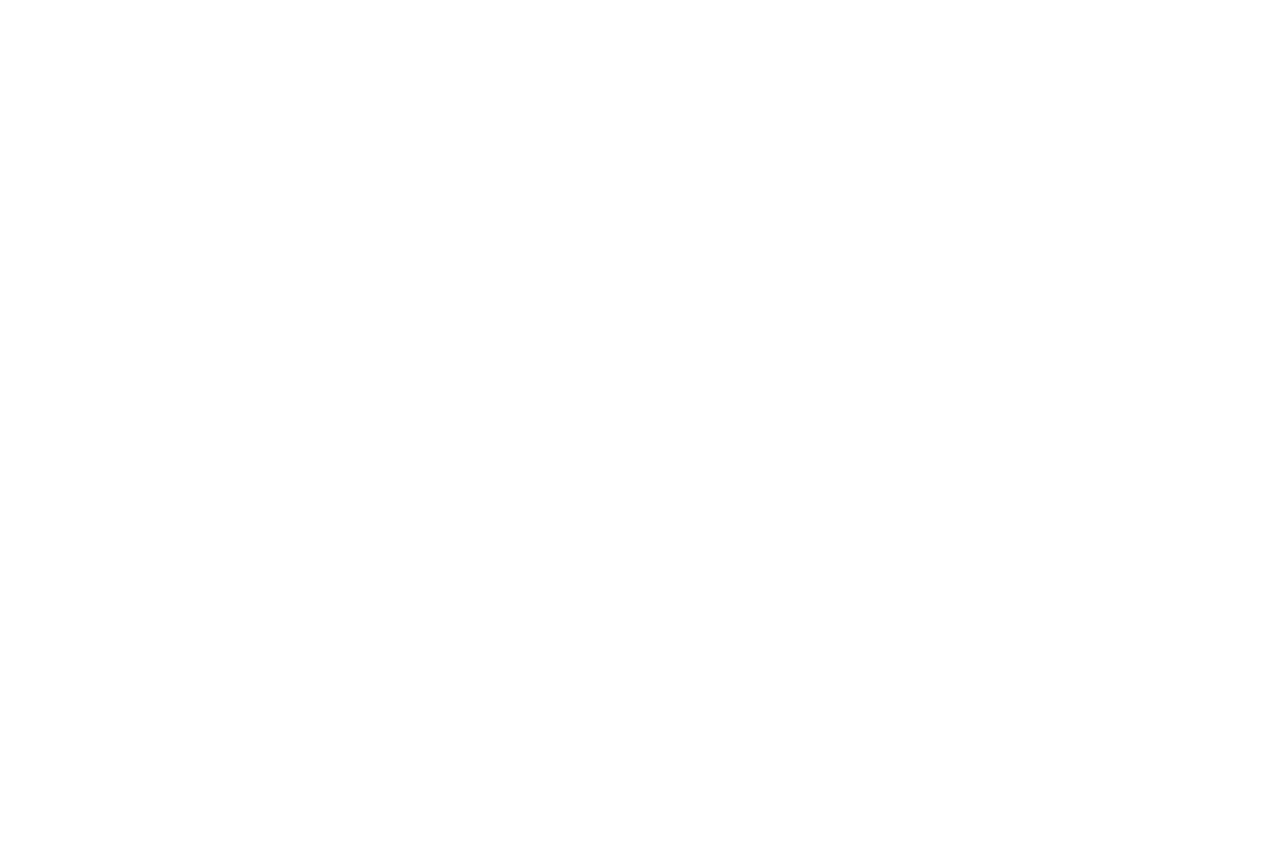
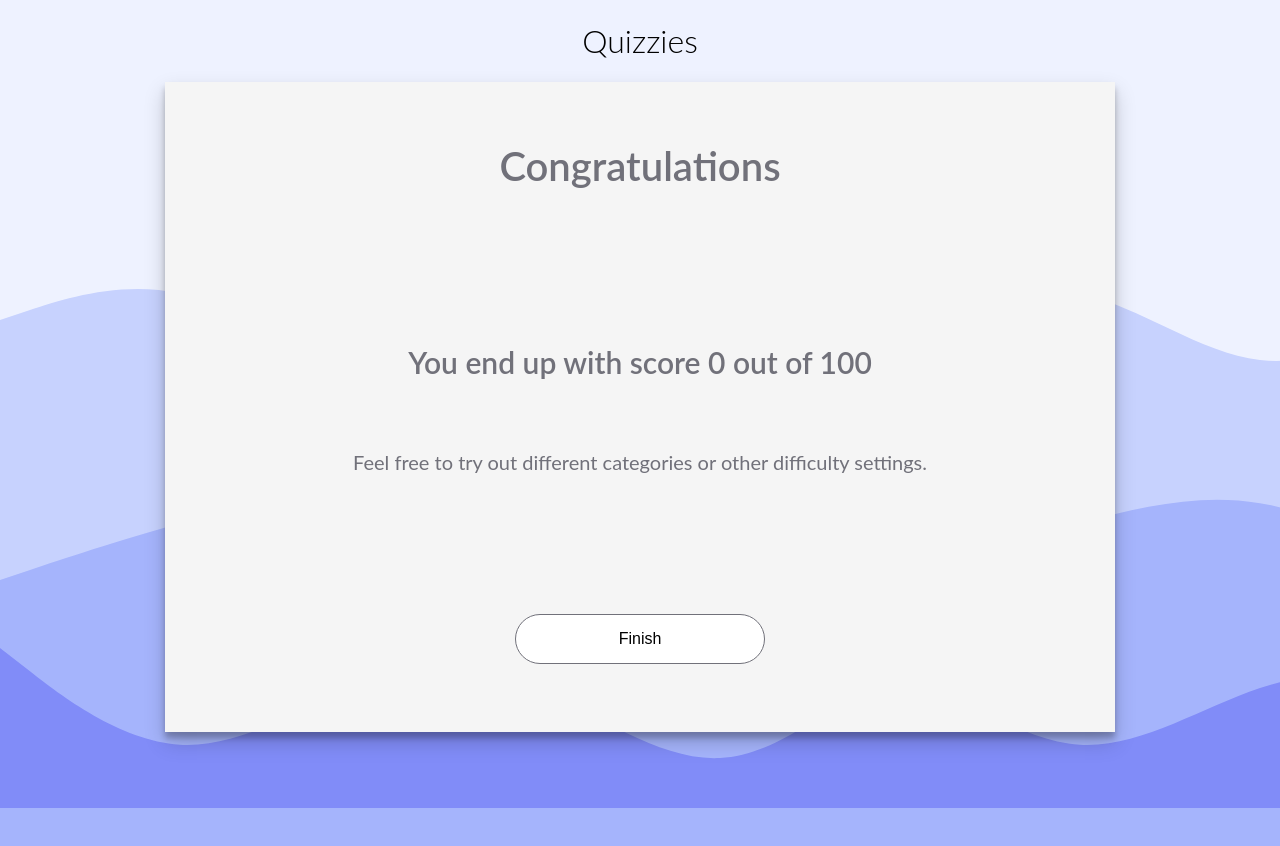
Before and after one commit to Kitzvv/QuizApp, a React (Vite) app: page /finish in a window 1280 px wide. Before the commit this address had no page. Shown: the top 846 px of the page. Before the commit the page ends 800 px from the top, so only its background shows below. Built offline with nearby package versions, Linux system fonts and the light colour scheme.

Commit message:
Finish Page and logic

```diff
--- a/src/App.tsx
+++ b/src/App.tsx
@@ -6,6 +6,7 @@
 import Categories from "./pages/Categories";
 import ChooseDifficulty from "./pages/ChooseDifficulty";
 import Game from "./pages/Game";
+import Finish from "./pages/Finish";
 
 function App() {
   return (
@@ -20,6 +21,7 @@
             element={<ChooseDifficulty />}
           ></Route>
           <Route path="quiz/:category/:difficulty" element={<Game />}></Route>
+          <Route path="finish" element={<Finish />} />
         </Route>
       </Routes>
     </BrowserRouter>
--- /dev/null
+++ b/src/pages/Finish.tsx
@@ -0,0 +1,98 @@
+import { useDispatch, useSelector } from "react-redux";
+import { useNavigate } from "react-router-dom";
+import styled from "styled-components";
+import { finishGame } from "../redux/slices/quizSlice";
+
+const StyledFinishContainer = styled.div`
+  height: 100%;
+  width: 100%;
+
+  display: flex;
+  flex-direction: column;
+
+  align-items: center;
+  gap: 2rem;
+`;
+
+const StyledH1 = styled.h1`
+  color: #71717a;
+  font-size: 4rem;
+  text-align: center;
+  margin-top: 6rem;
+  font-weight: 600;
+  display: flex;
+  flex-direction: column;
+  align-items: center;
+  gap: 1.2rem;
+`;
+
+const StyledTextContainer = styled.div`
+  height: 100%;
+  width: 100%;
+
+  display: flex;
+  flex-direction: column;
+  align-items: center;
+  justify-content: center;
+  gap: 2rem;
+`;
+
+const StyledH3 = styled.h3`
+  color: #71717a;
+  font-size: 3rem;
+  text-align: center;
+  margin-top: 4rem;
+  font-weight: 600;
+  display: flex;
+  flex-direction: column;
+  align-items: center;
+  gap: 1.2rem;
+`;
+
+const StyledText = styled.p`
+  color: #71717a;
+  font-size: 2rem;
+  text-align: center;
+  font-weight: 400;
+`;
+
+const StyledEndButton = styled.button`
+  height: 5rem;
+  width: 25rem;
+
+  margin-top: 10rem;
+  background-color: #ffffff;
+  border: 1px solid #71717a;
+  padding: 1rem 2rem;
+  font-size: 1.6rem;
+  border-radius: 10rem;
+  font-weight: 300;
+  cursor: pointer;
+`;
+
+function Finish() {
+  const navigate = useNavigate();
+  const dispatch = useDispatch();
+  const score = useSelector((state: any) => state.Quiz.score);
+
+  function handleFinishGame() {
+    navigate("/");
+    dispatch(finishGame());
+  }
+
+  return (
+    <StyledFinishContainer>
+      <StyledH1>Congratulations</StyledH1>
+      <StyledTextContainer>
+        <StyledH3>You end up with score {score} out of 100</StyledH3>
+        <StyledText>
+          Feel free to try out different categories or other difficulty
+          settings.
+        </StyledText>
+        <StyledEndButton onClick={handleFinishGame}>Finish</StyledEndButton>
+      </StyledTextContainer>
+    </StyledFinishContainer>
+  );
+}
+
+export default Finish;
--- a/src/pages/Game.tsx
+++ b/src/pages/Game.tsx
@@ -1,7 +1,11 @@
 import styled from "styled-components";
-import { fetchData, submitQuestion } from "../redux/slices/quizSlice";
+import {
+  fetchData,
+  nextQuestion,
+  submitQuestion,
+} from "../redux/slices/quizSlice";
 import { useEffect, useState } from "react";
-import { useParams } from "react-router-dom";
+import { Navigate, useNavigate, useParams } from "react-router-dom";
 import { useDispatch, useSelector } from "react-redux";
 import Spinner from "../ui/Spinner";
 import { FaLongArrowAltRight } from "react-icons/fa";
@@ -82,8 +86,6 @@
   position: absolute;
   bottom: 2rem;
   right: 3rem;
-
-  cursor: pointer;
 `;
 
 function Game() {
@@ -97,6 +99,7 @@
   const { category } = useParams<{ category: string }>();
   const { difficulty } = useParams<{ difficulty: string }>();
   const dispatch = useDispatch();
+  const navigate = useNavigate();
 
   const questions = useSelector((state: State) => state.Quiz.questions);
   const isLoading = useSelector((state: State) => state.Quiz.isLoading);
@@ -117,6 +120,15 @@
     setIsSubmited(true);
     dispatch(submitQuestion(answer));
   }
+  function handleNextClick() {
+    setIsSubmited(false);
+
+    if (currentQuestion === 9) {
+      navigate("/finish");
+    }
+
+    dispatch(nextQuestion());
+  }
 
   if (isLoading || !questions || !answers || !answers[0]) {
     return (
@@ -127,7 +139,9 @@
   }
   return (
     <StyledGameContainer>
-      <StyledQuestion dangerouslySetInnerHTML={{ __html: questions[0] }} />
+      <StyledQuestion
+        dangerouslySetInnerHTML={{ __html: questions[currentQuestion] }}
+      />
       <StyledPoints>Points: {score}</StyledPoints>
       <StyledAnswersContainer>
         {answers[currentQuestion].map((answer, index) => (
@@ -147,7 +161,7 @@
         ))}
       </StyledAnswersContainer>
       {isSubbmited == true && (
-        <StyledNextButton>
+        <StyledNextButton onClick={() => handleNextClick()}>
           Next
           <IconContext.Provider value={{ color: "#71717a", size: "2rem" }}>
             <FaLongArrowAltRight />
--- a/src/redux/slices/quizSlice.tsx
+++ b/src/redux/slices/quizSlice.tsx
@@ -67,6 +67,13 @@
         state.isAnswerCorrect = false;
       }
     },
+    nextQuestion: (state) => {
+      state.currentQuestion += 1;
+      state.isAnswerCorrect = null;
+    },
+    finishGame: (state) => {
+      Object.assign(state, initialState);
+    },
   },
   extraReducers: (builder) => {
     builder
@@ -96,6 +103,6 @@
   },
 });
 
-export const { submitQuestion } = quizSlice.actions;
+export const { submitQuestion, nextQuestion, finishGame } = quizSlice.actions;
 
 export default quizSlice.reducer;
--- a/src/ui/AppContainer.tsx
+++ b/src/ui/AppContainer.tsx
@@ -16,7 +16,8 @@
 
   return (
     <StyledAppContainer>
-      {!location.pathname.includes("quiz") && <Button />}
+      {!location.pathname.includes("quiz") &&
+        !location.pathname.includes("finish") && <Button />}
       <Outlet />
     </StyledAppContainer>
   );
```
